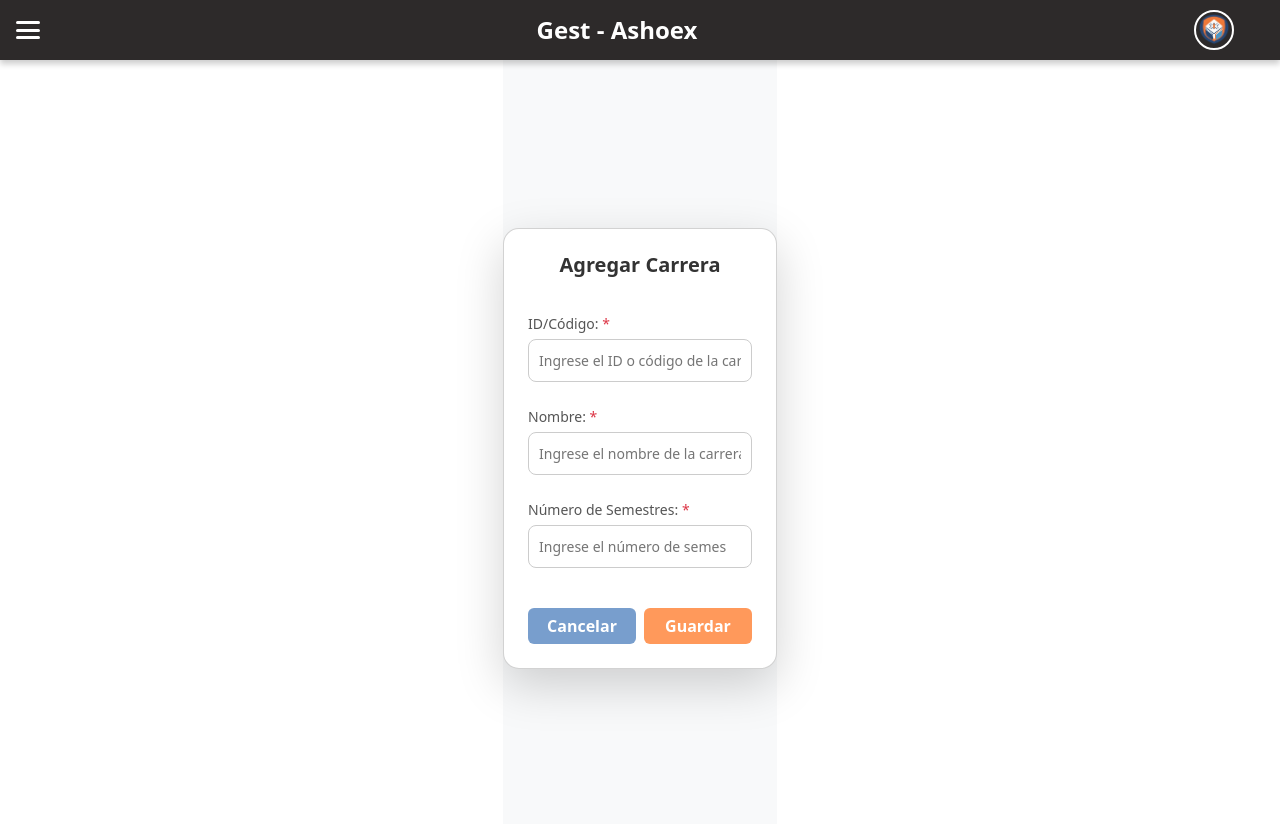
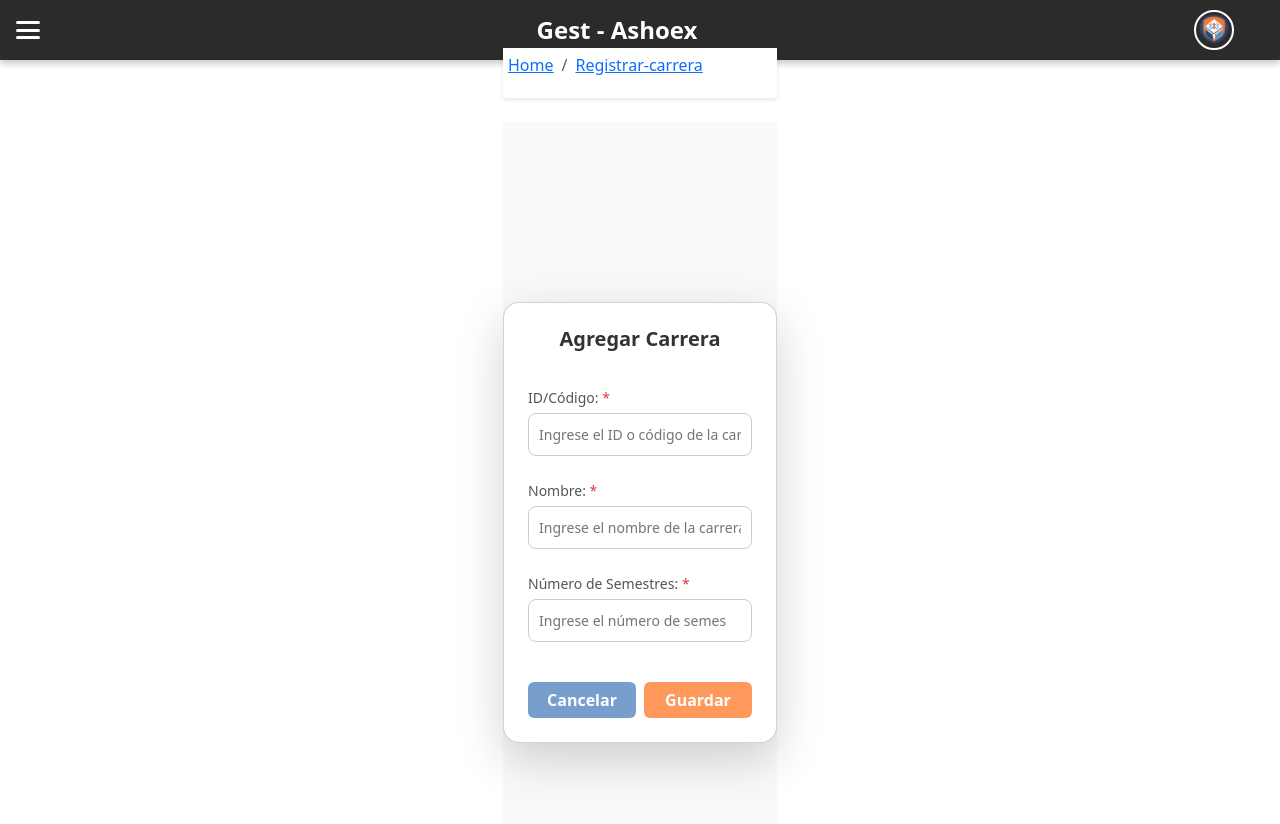
Before and after one commit to vladimircostaj/gest-ashoex, a React (Vite) app in the folder gest-ashoex-frontend/: page /registrar-carrera in a window 1280 px wide. Shown: the top 824 px of the page. Built offline with nearby package versions, Linux system fonts and the light colour scheme.

Commit message:
Update agregar_carrera_page.jsx

```diff
--- a/gest-ashoex-frontend/src/pages/Curricula/agregar_carrera_page.jsx
+++ b/gest-ashoex-frontend/src/pages/Curricula/agregar_carrera_page.jsx
@@ -43,6 +43,7 @@ const AgregarCarreraPage = () => {
     setErrors(newErrors);
 
     if (Object.keys(newErrors).length === 0) {
+      // Aquí puedes agregar la lógica para guardar la nueva carrera
       console.log("Guardado:", formData);
     }
   };
@@ -54,6 +55,7 @@ const AgregarCarreraPage = () => {
   return (
     <div className="d-flex flex-column gap-4 p-3">
       {/* Breadcrumbs */}
+      <Breadcrumbs routes={breadcrumbRoutes} />
 
       <div className="d-flex justify-content-center align-items-center vh-100 bg-light">
         <div
```
